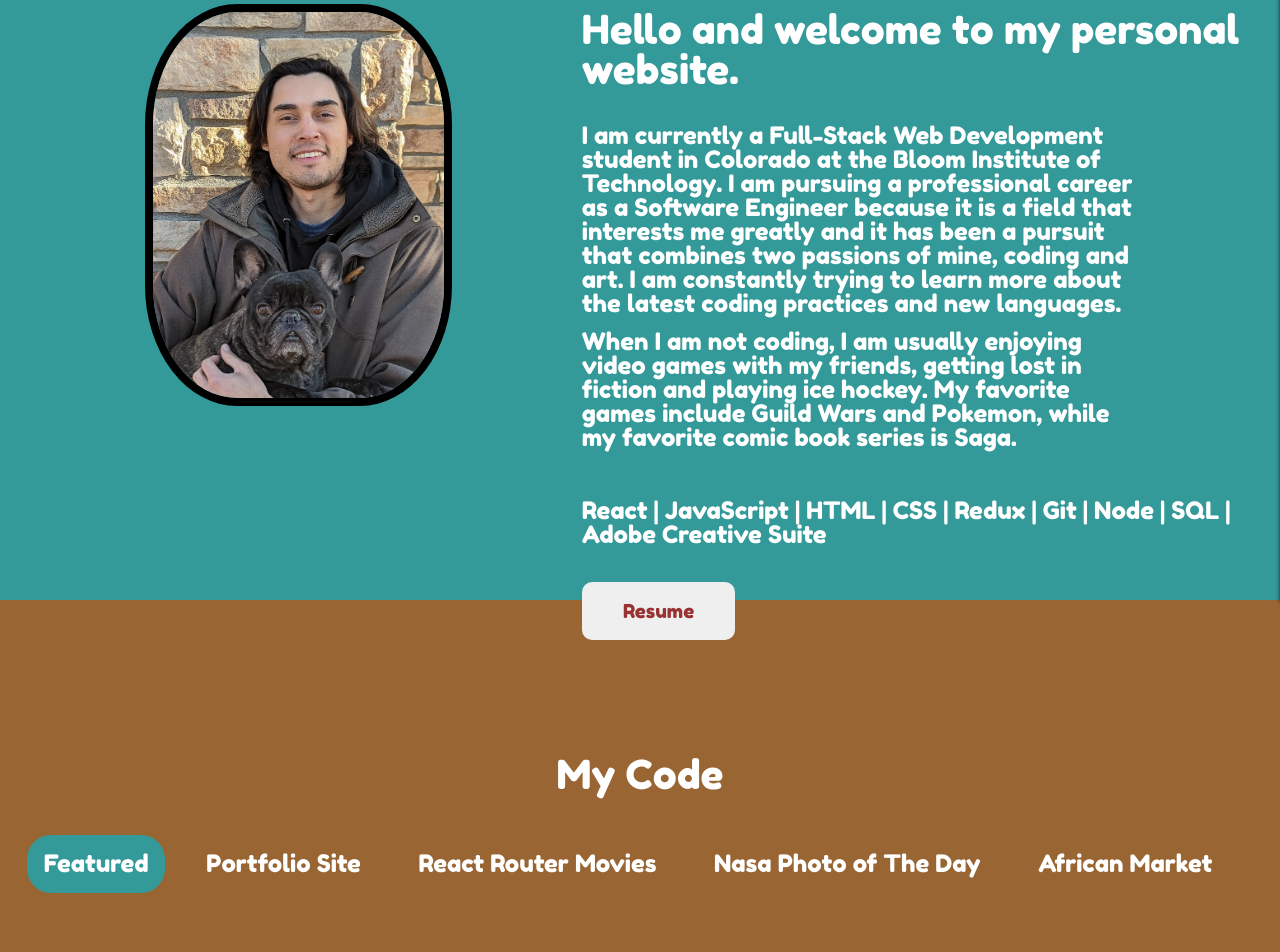
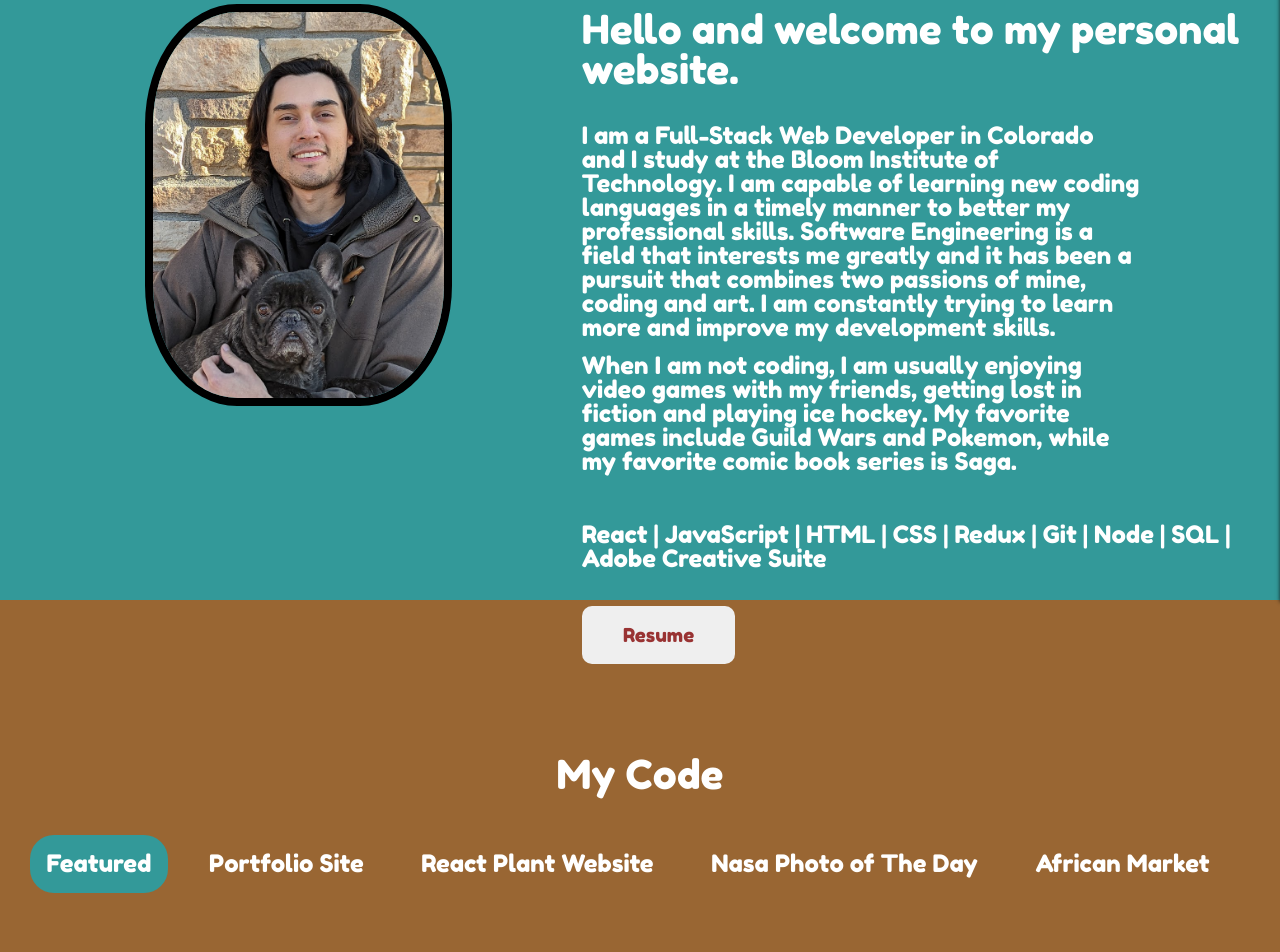
Before and after one commit to jadeli1720/netflify-test-site, a React (Create React App) app in the folder my-portfolio-site/: page / in a window 1280 px wide. Shown: the part 200-1152 px from the top of the page. Built offline with nearby package versions, Linux system fonts and the light colour scheme.

Commit message:
some info changed

```diff
--- a/my-portfolio-site/src/components/codePortfolio/codePortfolio.js
+++ b/my-portfolio-site/src/components/codePortfolio/codePortfolio.js
@@ -24,7 +24,7 @@ export default function codePortfolio() {
                 <ul>
                     <li className='active'>Featured</li>
                     <li>Portfolio Site</li>
-                    <li>React Router Movies</li>
+                    <li>React Plant Website</li>
                     <li>Nasa Photo of The Day</li>
                     <li>African Market</li>
                 </ul>
--- a/my-portfolio-site/src/components/intro/intro.js
+++ b/my-portfolio-site/src/components/intro/intro.js
@@ -12,7 +12,7 @@ export default function intro() {
             <div className="right">
                 <div className="wrapper">
                     <h1>Hello and welcome to my personal website.</h1>
-                    <p>I am currently a Full-Stack Web Development student in Colorado at the Bloom Institute of Technology. I am pursuing a professional career as a Software Engineer because it is a field that interests me greatly and it has been a pursuit that combines two passions of mine, coding and art. I am constantly trying to learn more about the latest coding practices and new languages.</p>
+                    <p>I am a Full-Stack Web Developer in Colorado and I study at the Bloom Institute of Technology. I am capable of learning new coding languages in a timely manner to better my professional skills. Software Engineering is a field that interests me greatly and it has been a pursuit that combines two passions of mine, coding and art. I am constantly trying to learn more and improve my development skills.</p>
                     <p>When I am not coding, I am usually enjoying video games with my friends, getting lost in fiction and playing ice hockey. My favorite games include Guild Wars and Pokemon, while my favorite comic book series is Saga. </p>
                     <h2>React | JavaScript | HTML | CSS | Redux | Git | Node | SQL | Adobe Creative Suite</h2>
                     <button className="resume">Resume</button>
```
